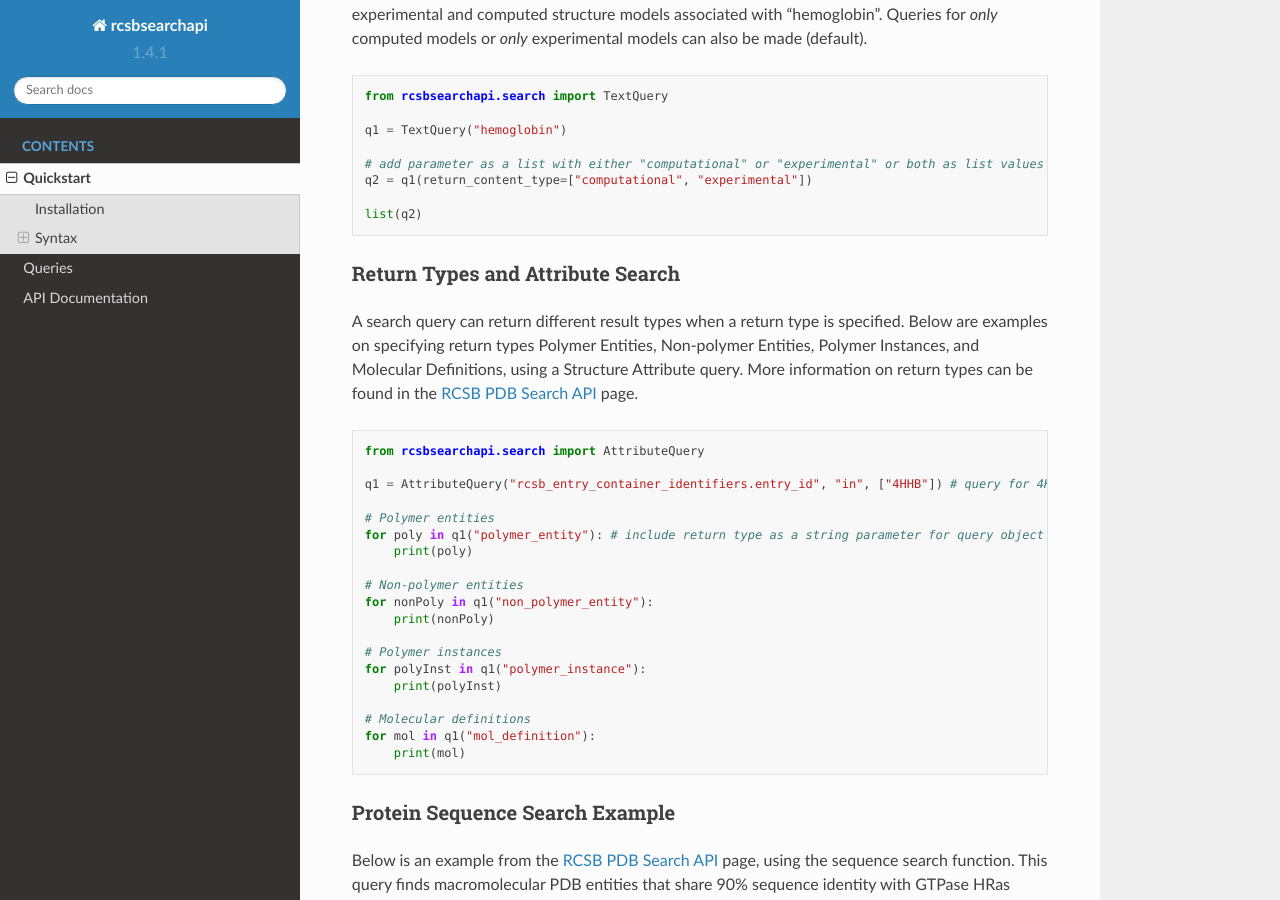
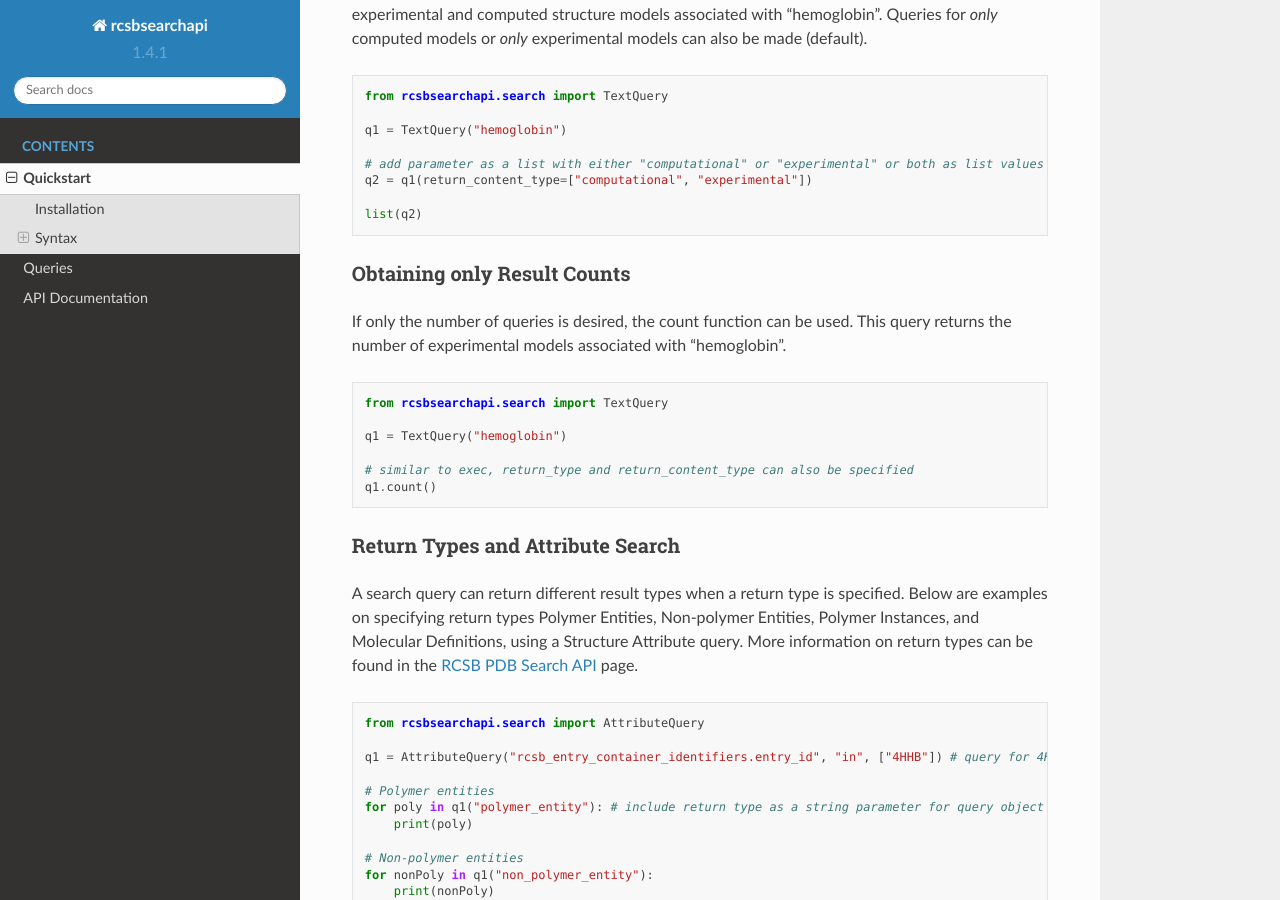
Before and after one commit to rcsb/py-rcsbsearchapi, a Sphinx documentation site: the page built from docs/quickstart.md, in a window 1280 px wide and 900 px high, scrolled down 2156 px. Built offline with Sphinx 7.4.7 and the Read the Docs theme 2.0.0, drawn with Linux system fonts in a browser that asks for light colours.

Commit message:
Updated documentation with count() information

````diff
--- a/docs/quickstart.md
+++ b/docs/quickstart.md
@@ -97,6 +97,17 @@ q1 = TextQuery("hemoglobin")
 q2 = q1(return_content_type=["computational", "experimental"])
 
 list(q2)
+```
+### Obtaining only Result Counts
+
+If only the number of queries is desired, the count function can be used. This query returns the number of experimental models associated with "hemoglobin".
+```python
+from rcsbsearchapi.search import TextQuery
+
+q1 = TextQuery("hemoglobin")
+
+# similar to exec, return_type and return_content_type can also be specified
+q1.count()
 ```
 ### Return Types and Attribute Search
 
````
Also changed, not shown: README.md (+11 -0 lines), docs/queries.md (+11 -0 lines), 1 other file.
